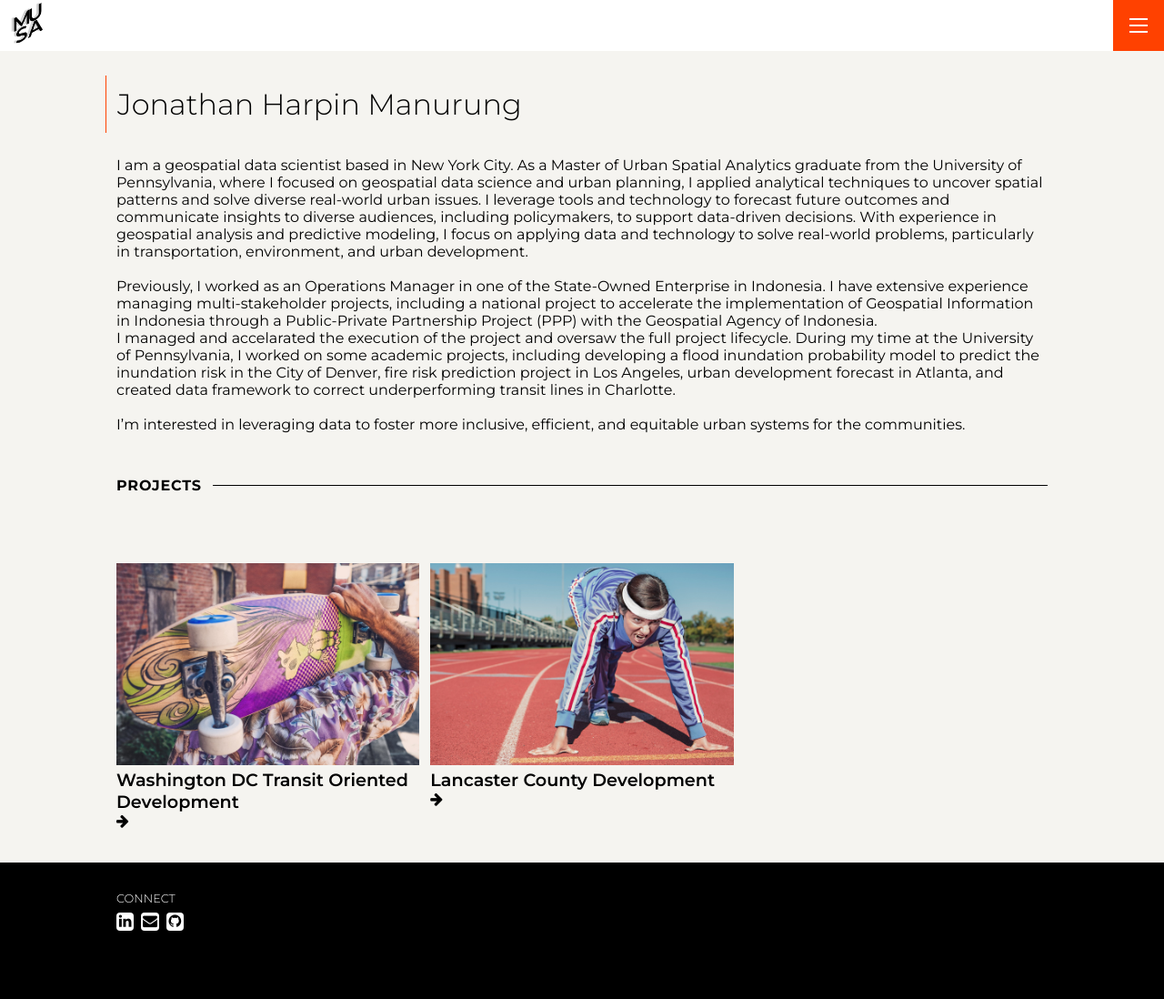
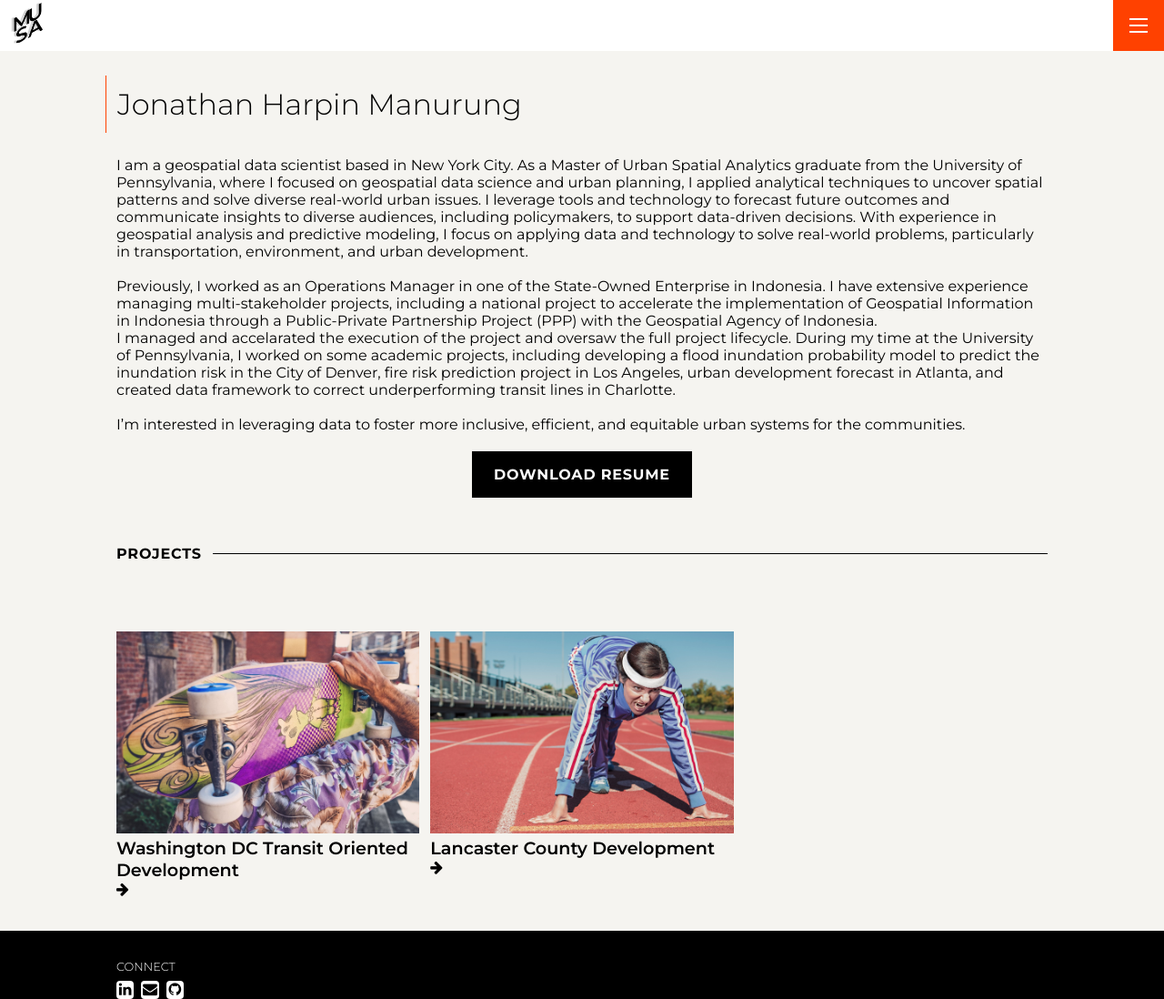
Before and after one commit to jonathan-manurung/portfolio, a Jekyll site: the page built from index.md, in a window 1280 px wide and 1098 px high. Shown: the whole window at 91% size. Built offline with Jekyll 4.4.1, drawn with Linux system fonts in a browser that asks for light colours.

Commit message:
Update home.html

```diff
--- a/_layouts/home.html
+++ b/_layouts/home.html
@@ -13,6 +13,14 @@ layout: default
     </p>
   </section>
 
+ {% if site.data.settings.resume %}
+  <section class="resume-button-container" style="text-align:center; margin: 20px 0;">
+    <a class="button" href="{{ site.data.settings.resume }}" target="_blank">
+      {{ site.data.settings.resume_link_title }}
+    </a>
+  </section>
+  {% endif %}
+
   {% include projects.html %}
 
 </main>
```
